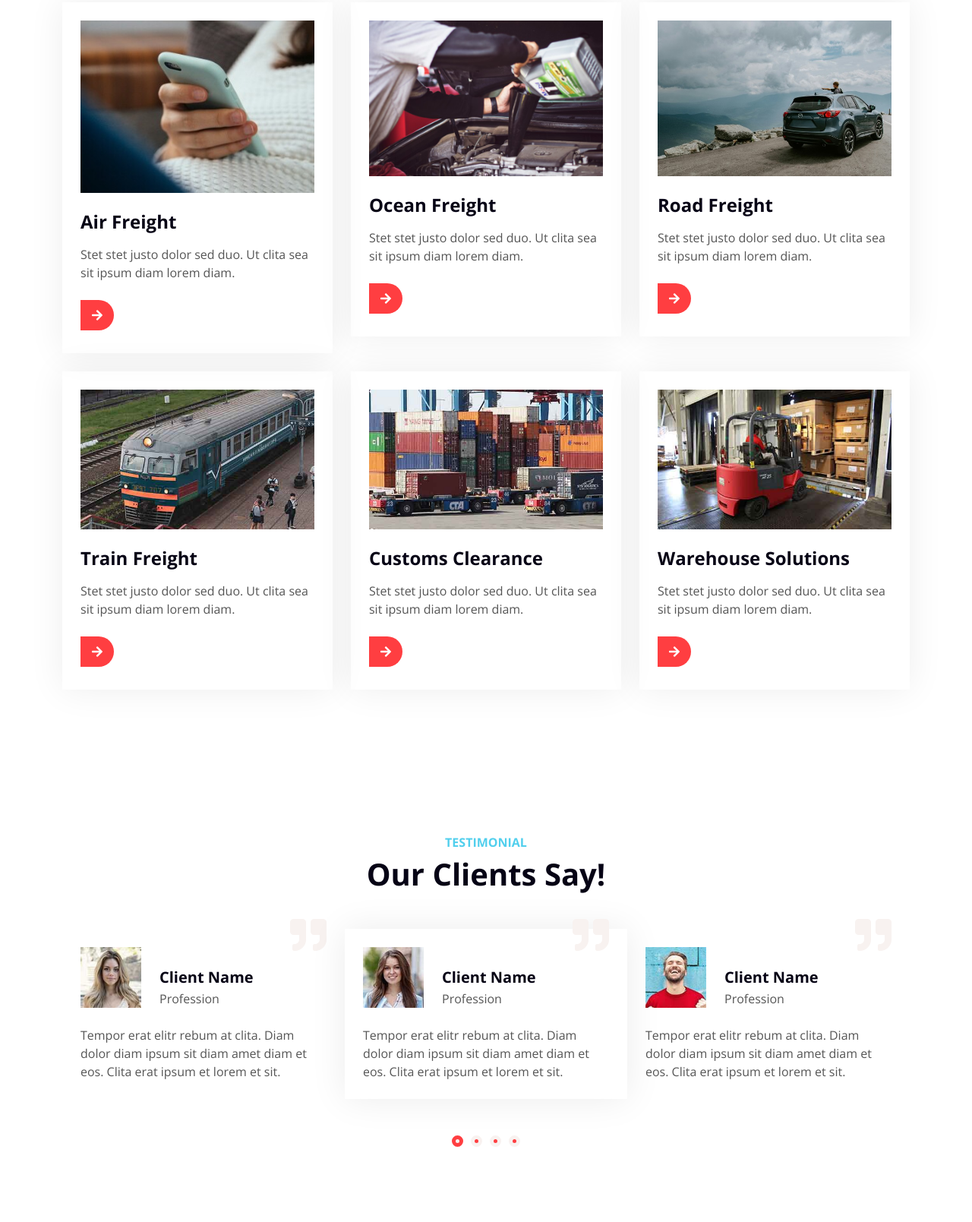
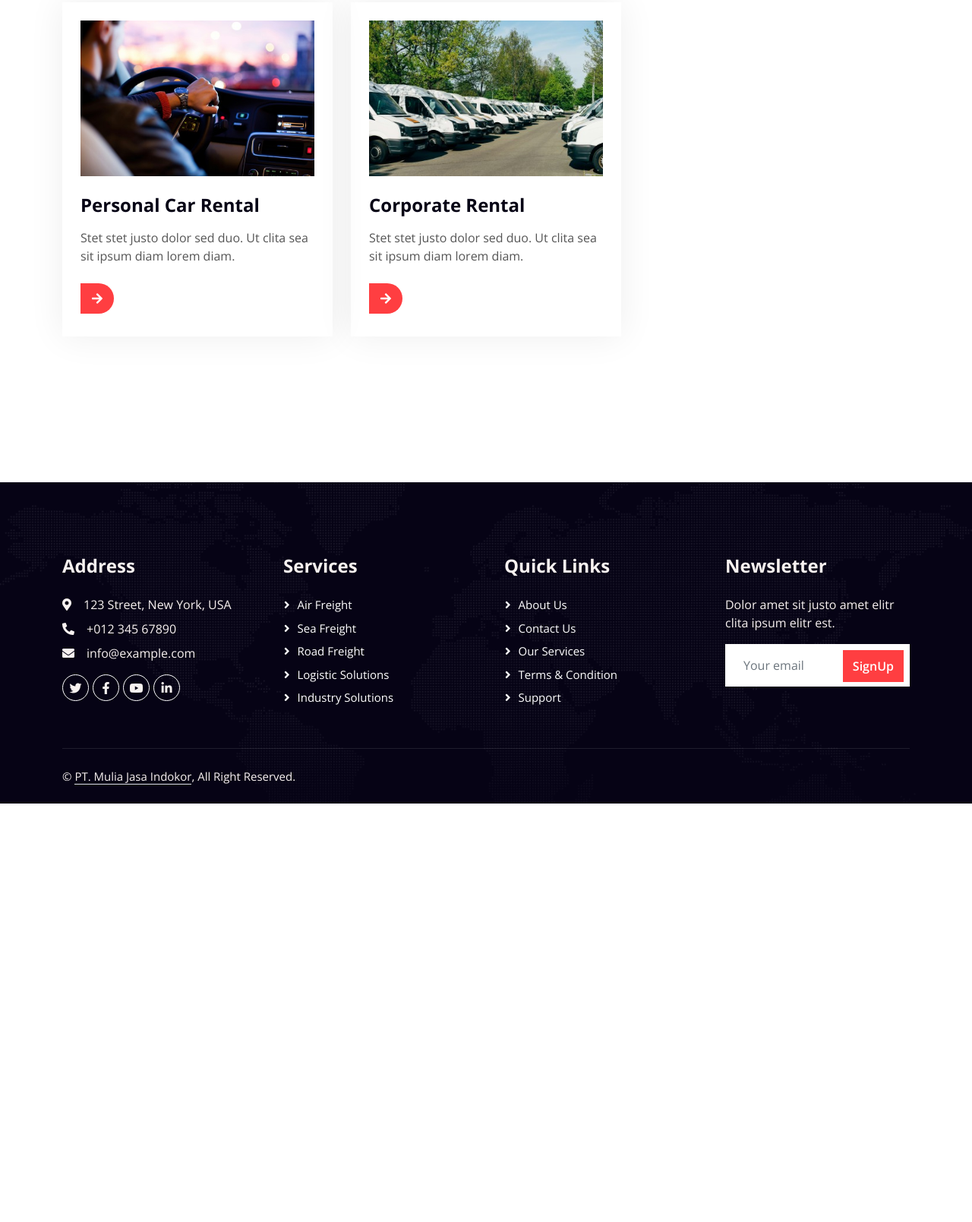
Before and after one commit to sknrendra/mdms-logistica, an Eleventy site: page service/index.html in a window 1280 px wide. Shown: the part 717-2326 px from the top of the page at 76% size. After the commit the page ends 1775 px from the top, so only its background shows below. Built offline with nearby package versions, Linux system fonts and the light colour scheme; Eleventy itself is replaced by a stand-in of ours; files that its build step writes are made by us from their sources; files whose address does not match are found by name.

Commit message:
feat: updated service section index

```diff
--- a/service/index.html
+++ b/service/index.html
@@ -13,7 +13,6 @@
 </div>
 <!-- Page Header End -->
 
-
 <!-- Service Start -->
 <div class="container-xxl py-5">
     <div class="container py-5">
@@ -25,9 +24,9 @@
             <div class="col-md-6 col-lg-4 wow fadeInUp" data-wow-delay="0.3s">
                 <div class="service-item p-4">
                     <div class="overflow-hidden mb-4">
-                        <img class="img-fluid" src="img/service-1.jpg" alt="">
+                        <img class="img-fluid" src="/img/personal-rental.jpg" alt="">
                     </div>
-                    <h4 class="mb-3">Air Freight</h4>
+                    <h4 class="mb-3">Personal Car Rental</h4>
                     <p>Stet stet justo dolor sed duo. Ut clita sea sit ipsum diam lorem diam.</p>
                     <a class="btn-slide mt-2" href=""><i class="fa fa-arrow-right"></i><span>Read More</span></a>
                 </div>
@@ -35,49 +34,9 @@
             <div class="col-md-6 col-lg-4 wow fadeInUp" data-wow-delay="0.5s">
                 <div class="service-item p-4">
                     <div class="overflow-hidden mb-4">
-                        <img class="img-fluid" src="img/service-2.jpg" alt="">
+                        <img class="img-fluid" src="/img/corporate-rental.jpg" alt="">
                     </div>
-                    <h4 class="mb-3">Ocean Freight</h4>
-                    <p>Stet stet justo dolor sed duo. Ut clita sea sit ipsum diam lorem diam.</p>
-                    <a class="btn-slide mt-2" href=""><i class="fa fa-arrow-right"></i><span>Read More</span></a>
-                </div>
-            </div>
-            <div class="col-md-6 col-lg-4 wow fadeInUp" data-wow-delay="0.7s">
-                <div class="service-item p-4">
-                    <div class="overflow-hidden mb-4">
-                        <img class="img-fluid" src="img/service-3.jpg" alt="">
-                    </div>
-                    <h4 class="mb-3">Road Freight</h4>
-                    <p>Stet stet justo dolor sed duo. Ut clita sea sit ipsum diam lorem diam.</p>
-                    <a class="btn-slide mt-2" href=""><i class="fa fa-arrow-right"></i><span>Read More</span></a>
-                </div>
-            </div>
-            <div class="col-md-6 col-lg-4 wow fadeInUp" data-wow-delay="0.3s">
-                <div class="service-item p-4">
-                    <div class="overflow-hidden mb-4">
-                        <img class="img-fluid" src="img/service-4.jpg" alt="">
-                    </div>
-                    <h4 class="mb-3">Train Freight</h4>
-                    <p>Stet stet justo dolor sed duo. Ut clita sea sit ipsum diam lorem diam.</p>
-                    <a class="btn-slide mt-2" href=""><i class="fa fa-arrow-right"></i><span>Read More</span></a>
-                </div>
-            </div>
-            <div class="col-md-6 col-lg-4 wow fadeInUp" data-wow-delay="0.5s">
-                <div class="service-item p-4">
-                    <div class="overflow-hidden mb-4">
-                        <img class="img-fluid" src="img/service-5.jpg" alt="">
-                    </div>
-                    <h4 class="mb-3">Customs Clearance</h4>
-                    <p>Stet stet justo dolor sed duo. Ut clita sea sit ipsum diam lorem diam.</p>
-                    <a class="btn-slide mt-2" href=""><i class="fa fa-arrow-right"></i><span>Read More</span></a>
-                </div>
-            </div>
-            <div class="col-md-6 col-lg-4 wow fadeInUp" data-wow-delay="0.7s">
-                <div class="service-item p-4">
-                    <div class="overflow-hidden mb-4">
-                        <img class="img-fluid" src="img/service-6.jpg" alt="">
-                    </div>
-                    <h4 class="mb-3">Warehouse Solutions</h4>
+                    <h4 class="mb-3">Corporate Rental</h4>
                     <p>Stet stet justo dolor sed duo. Ut clita sea sit ipsum diam lorem diam.</p>
                     <a class="btn-slide mt-2" href=""><i class="fa fa-arrow-right"></i><span>Read More</span></a>
                 </div>
@@ -86,61 +45,3 @@
     </div>
 </div>
 <!-- Service End -->
-
-
-<!-- Testimonial Start -->
-<div class="container-xxl py-5 wow fadeInUp" data-wow-delay="0.1s">
-    <div class="container py-5">
-        <div class="text-center">
-            <h6 class="text-secondary text-uppercase">Testimonial</h6>
-            <h1 class="mb-0">Our Clients Say!</h1>
-        </div>
-        <div class="owl-carousel testimonial-carousel wow fadeInUp" data-wow-delay="0.1s">
-            <div class="testimonial-item p-4 my-5">
-                <i class="fa fa-quote-right fa-3x text-light position-absolute top-0 end-0 mt-n3 me-4"></i>
-                <div class="d-flex align-items-end mb-4">
-                    <img class="img-fluid flex-shrink-0" src="img/testimonial-1.jpg" style="width: 80px; height: 80px;">
-                    <div class="ms-4">
-                        <h5 class="mb-1">Client Name</h5>
-                        <p class="m-0">Profession</p>
-                    </div>
-                </div>
-                <p class="mb-0">Tempor erat elitr rebum at clita. Diam dolor diam ipsum sit diam amet diam et eos. Clita erat ipsum et lorem et sit.</p>
-            </div>
-            <div class="testimonial-item p-4 my-5">
-                <i class="fa fa-quote-right fa-3x text-light position-absolute top-0 end-0 mt-n3 me-4"></i>
-                <div class="d-flex align-items-end mb-4">
-                    <img class="img-fluid flex-shrink-0" src="img/testimonial-2.jpg" style="width: 80px; height: 80px;">
-                    <div class="ms-4">
-                        <h5 class="mb-1">Client Name</h5>
-                        <p class="m-0">Profession</p>
-                    </div>
-                </div>
-                <p class="mb-0">Tempor erat elitr rebum at clita. Diam dolor diam ipsum sit diam amet diam et eos. Clita erat ipsum et lorem et sit.</p>
-            </div>
-            <div class="testimonial-item p-4 my-5">
-                <i class="fa fa-quote-right fa-3x text-light position-absolute top-0 end-0 mt-n3 me-4"></i>
-                <div class="d-flex align-items-end mb-4">
-                    <img class="img-fluid flex-shrink-0" src="img/testimonial-3.jpg" style="width: 80px; height: 80px;">
-                    <div class="ms-4">
-                        <h5 class="mb-1">Client Name</h5>
-                        <p class="m-0">Profession</p>
-                    </div>
-                </div>
-                <p class="mb-0">Tempor erat elitr rebum at clita. Diam dolor diam ipsum sit diam amet diam et eos. Clita erat ipsum et lorem et sit.</p>
-            </div>
-            <div class="testimonial-item p-4 my-5">
-                <i class="fa fa-quote-right fa-3x text-light position-absolute top-0 end-0 mt-n3 me-4"></i>
-                <div class="d-flex align-items-end mb-4">
-                    <img class="img-fluid flex-shrink-0" src="img/testimonial-4.jpg" style="width: 80px; height: 80px;">
-                    <div class="ms-4">
-                        <h5 class="mb-1">Client Name</h5>
-                        <p class="m-0">Profession</p>
-                    </div>
-                </div>
-                <p class="mb-0">Tempor erat elitr rebum at clita. Diam dolor diam ipsum sit diam amet diam et eos. Clita erat ipsum et lorem et sit.</p>
-            </div>
-        </div>
-    </div>
-</div>
-<!-- Testimonial End -->
```
Also changed, not shown: img/corporate-rental.jpg (added), img/personal-rental.jpg (added).
